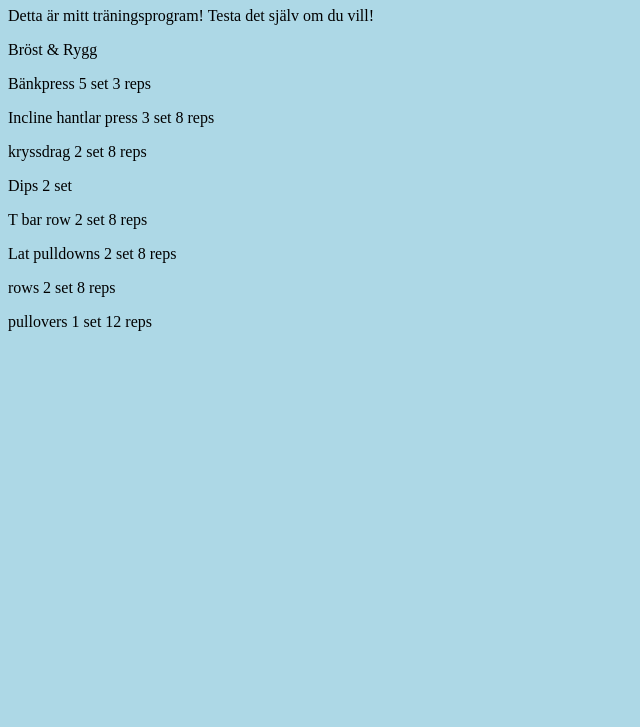
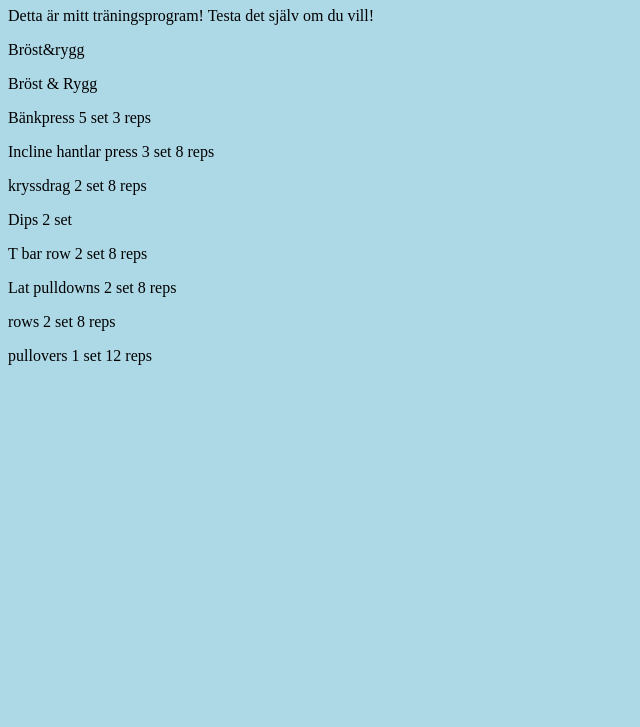
Before and after one commit to Becometheking/Becometheking.github.io, a plain HTML site: page index.html in a window 1280 px wide. Shown: the part 73-800 px from the top of the page, without its empty margins (0-640 px from the left). Drawn offline with Linux system fonts and the light colour scheme.

Commit message:
Update index.html

```diff
--- a/index.html
+++ b/index.html
@@ -11,7 +11,7 @@
     <h1>Hej allesammans</h1>
     <p>Detta är mitt träningsprogram! Testa det själv om du vill! </p>
 
-
+    <p>Bröst&rygg </p>
 
     <p>Bröst & Rygg</p>
     <p>Bänkpress 5 set 3 reps</p>
```
